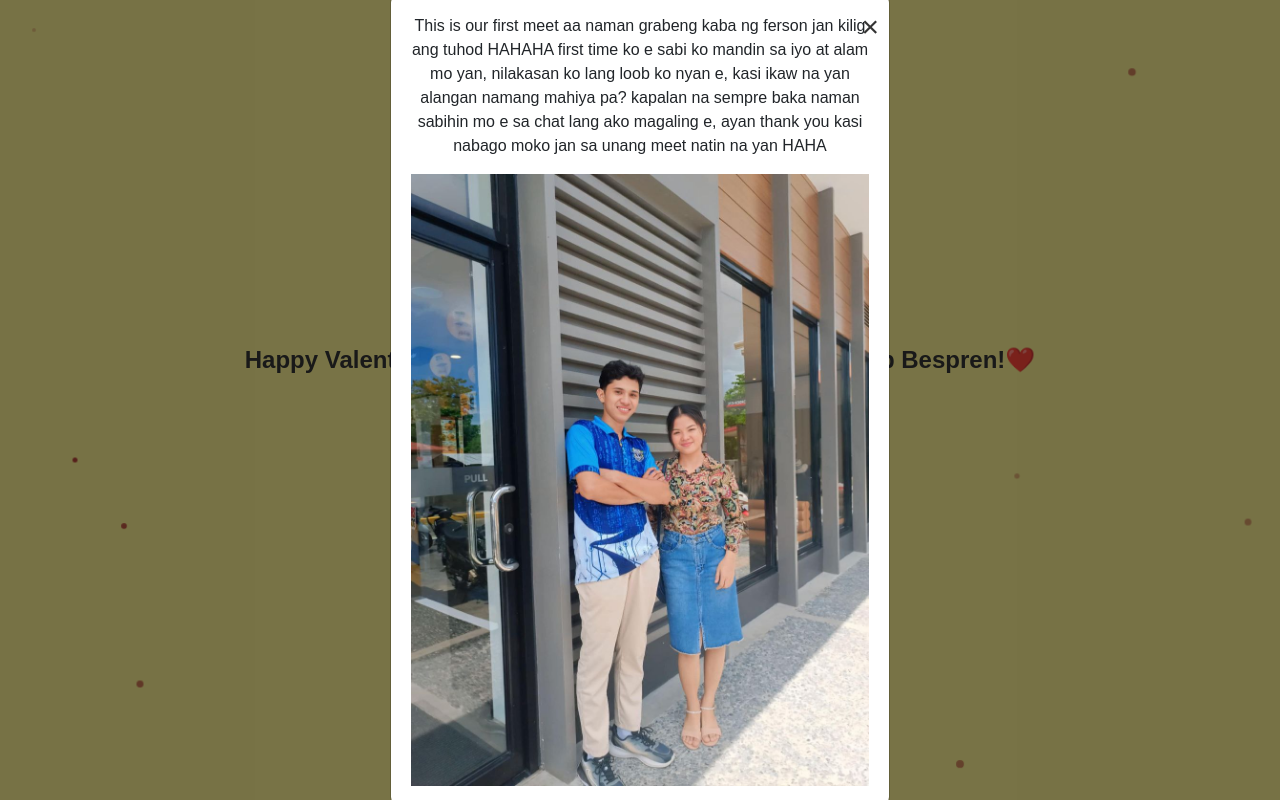
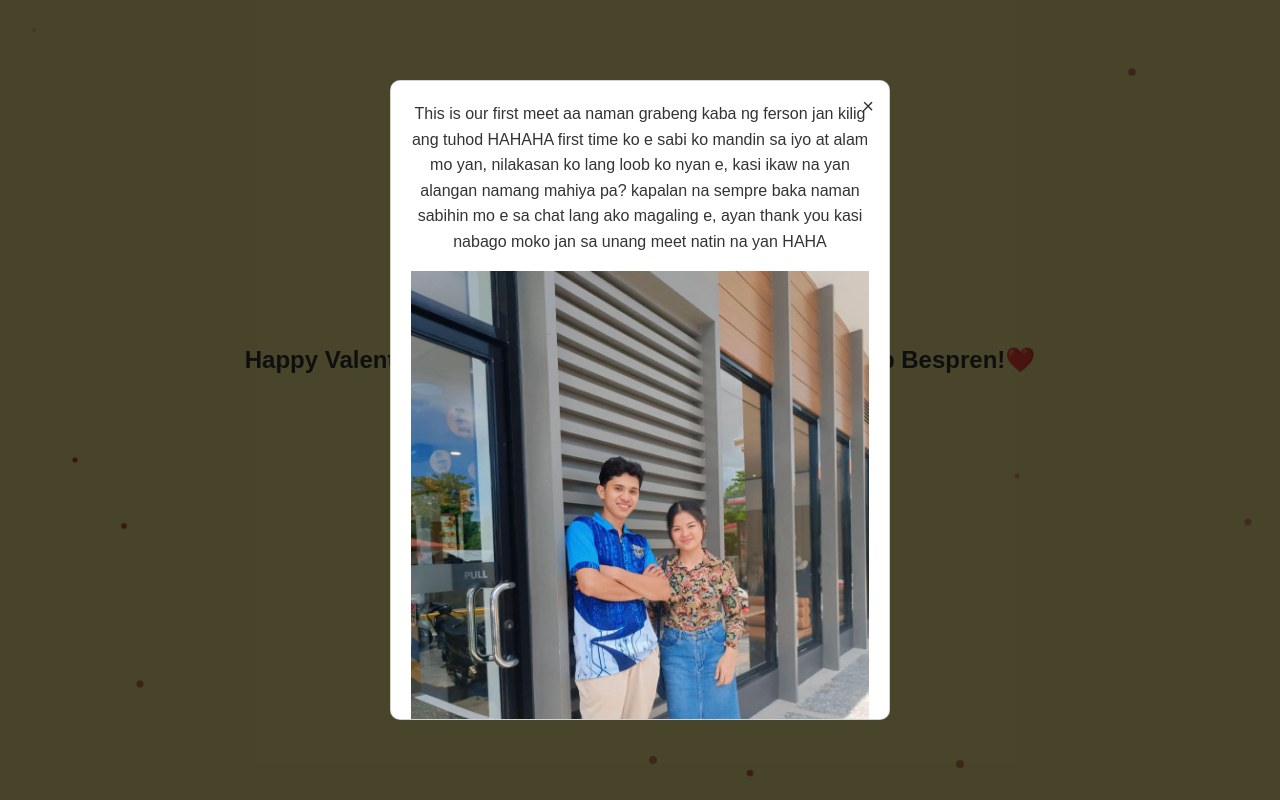
Before and after one commit to JM-max-droid/valentines, a plain HTML site: page index.html in a window 1280 px wide. Both pictures are taken after a click on the element 480 px from the left and 429 px from the top of the page. Drawn offline with nearby package versions, Linux system fonts and the light colour scheme.

Commit message:
Update style.css

```diff
--- a/style.css
+++ b/style.css
@@ -158,3 +158,75 @@ body {
   audio {
     display: none;
   }
+
+  /* Modal styling */
+.modal {
+  display: none;
+  position: fixed;
+  top: 0;
+  left: 0;
+  width: 100%;
+  height: 100%;
+  background: rgba(0, 0, 0, 0.7);
+  justify-content: center;
+  align-items: center;
+  z-index: 1000;
+  padding: 20px;
+}
+
+.modal-content {
+  background: #fff;
+  width: 90%; /* Adjust for small screens */
+  max-width: 500px; /* Prevents excessive width */
+  max-height: 80vh; /* Prevents overflow */
+  overflow-y: auto; /* Enables scrolling if content is too long */
+  padding: 20px;
+  border-radius: 10px;
+  text-align: center;
+  position: relative;
+}
+
+/* Message Styling */
+#message {
+  font-size: 16px;
+  color: #333;
+  line-height: 1.6;
+  white-space: normal; /* Allows text wrapping */
+  word-wrap: break-word; /* Prevents text overflow */
+  max-width: 100%; /* Keeps text within modal */
+}
+
+/* Close button */
+.close-btn {
+  position: absolute;
+  top: 10px;
+  right: 15px;
+  font-size: 20px;
+  cursor: pointer;
+  color: #333;
+}
+
+/* Image and Video Responsive */
+.modal-media img,
+.modal-media video {
+  max-width: 100%;
+  height: auto;
+  margin-top: 10px;
+}
+
+/* Mobile Optimization */
+@media screen and (max-width: 600px) {
+  .modal-content {
+    width: 95%;
+    max-height: 85vh;
+  }
+
+  #message {
+    font-size: 14px;
+    padding: 10px;
+  }
+
+  .close-btn {
+    font-size: 18px;
+  }
+}
```
